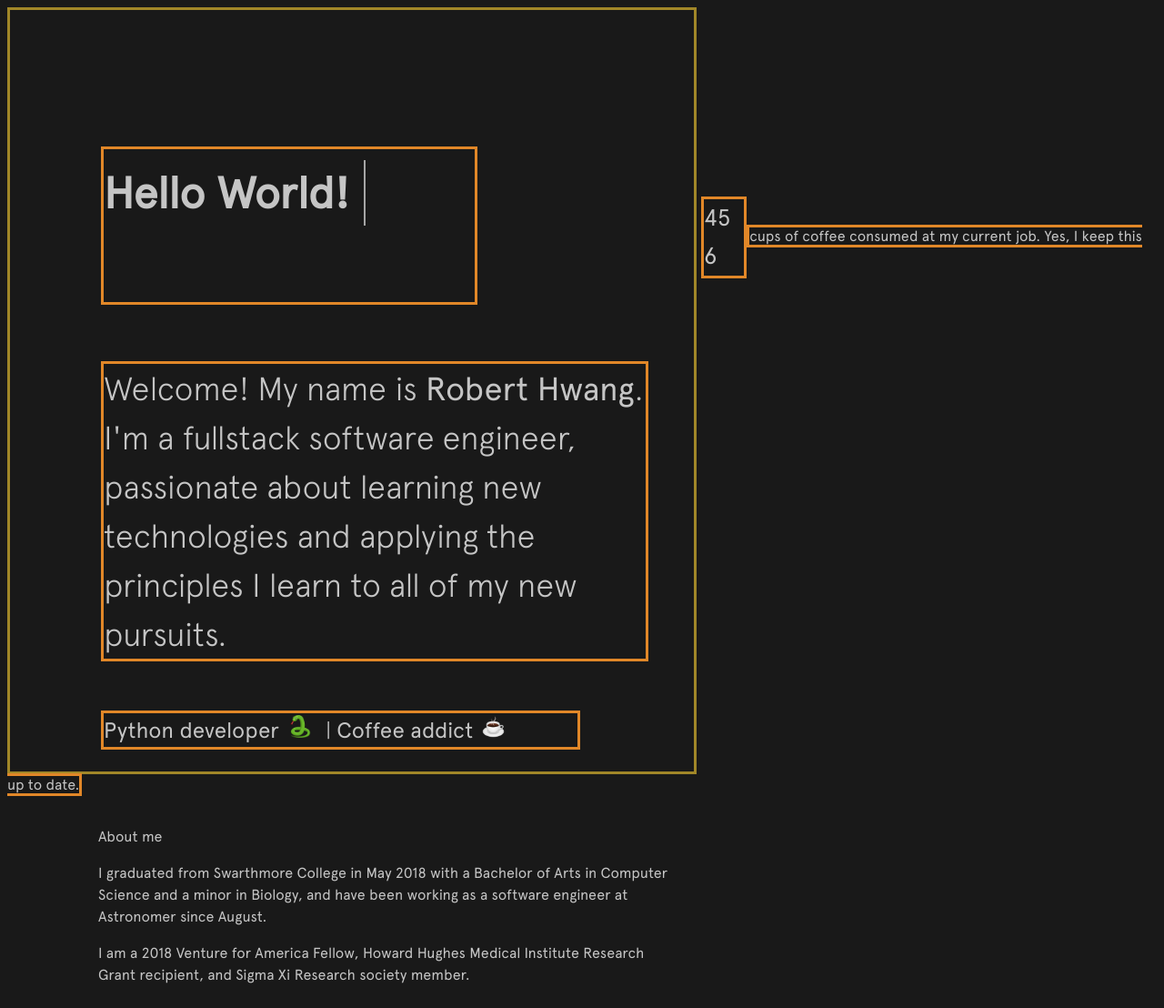
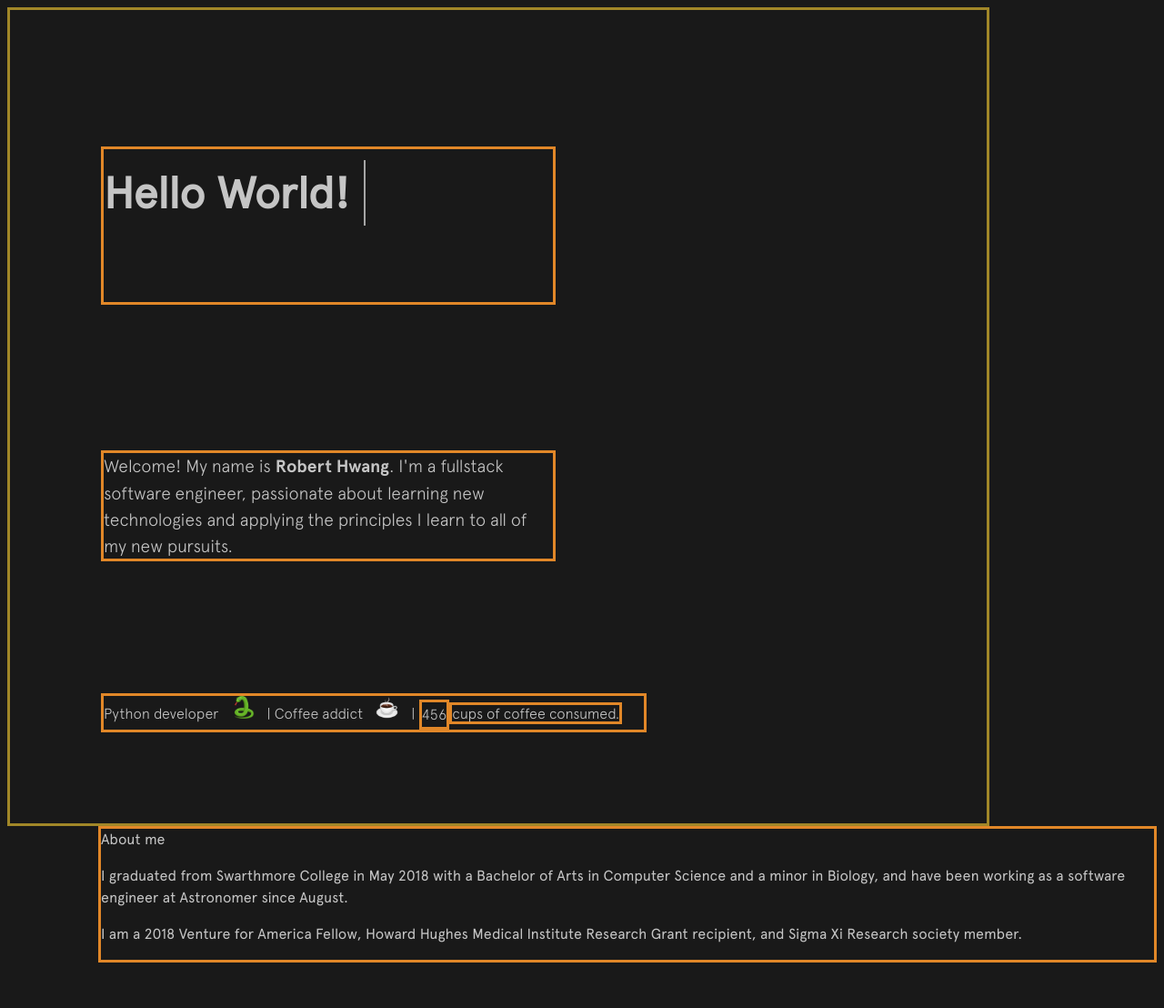
Before and after one commit to rhwang10/rhwang10.github.io, a Jekyll site: the page built from index.html, in a window 1280 px wide. Shown: the whole page at 91% size. Built offline with Jekyll 4.4.1, drawn with Linux system fonts in a browser that asks for light colours; after the commit the page ends 1066 px from its top, so only the background shows below that.

Commit message:
Fix a ton of CSS spacing issues, and refactor all of the flex code

```diff
--- a/_includes/intro.html
+++ b/_includes/intro.html
@@ -1,15 +1,20 @@
-<!-- <header class="intro"> -->
-<header>
-  <div class="intro">
+<header class="intro">
+<!-- <header> -->
   <h1 class="intro__hello">
     <p class="line-1 anim-typewriter">Hello World!</p>
   </h1>
   <h2 class="intro__paragraph">
     Welcome! My name is <span class="name">Robert Hwang</span>. I'm a fullstack software engineer, passionate about learning new technologies and applying the principles I learn to all of my new pursuits.
   </h2>
-    <h3 class="intro__under"><span>Python developer</span><span class="emoji snek"></span> | <span>Coffee addict</span><span class="emoji coffee"></span></h3>
+  <h3 class="intro__under">
+    <span>Python developer</span>
+    <span class="emoji snek"></span>
+    |
+    <span>Coffee addict</span>
+    <span class="emoji coffee"></span>
+    |
+    <span id="odometer" class="odometer">0</span><span class="odometer-text">cups of coffee consumed.</span>
+  </h3>
+
   <!-- <span id="odometer" class="odometer">0</span><span class="odometer-text">cups of coffee consumed at my current job. Yes, I keep this up to date.</span> -->
-
-  </div>
-  <span id="odometer" class="odometer">0</span><span class="odometer-text">cups of coffee consumed at my current job. Yes, I keep this up to date.</span>
 </header>
--- a/css/main.css
+++ b/css/main.css
@@ -36,7 +36,6 @@ html {
   -webkit-box-sizing: border-box;
   -moz-box-sizing: border-box;
   box-sizing: border-box;
-  font-size: 100%;
 }
 
 *, *:before, *:after {
@@ -45,19 +44,11 @@ html {
   box-sizing: inherit;
 }
 
-header {
-  height: 100vh;
-}
-
 body {
   line-height: 1.5;
   font-family: Apercu;
   color: rgba(255,255,255,.75);
   background-color: rgb(25,25,25);
-}
-
-span {
-  font-family:Apercu;
 }
 
 .emoji {
@@ -70,83 +61,88 @@ span {
   background-position: center;
 }
 
-.intro {
+header.intro {
   /* sets the height to 100% of the viewport */
-  /* height: 100vh; */
-  width: 60%;
-  display: inline-flex;
+  height: 100vh;
+  display: flex;
   flex-direction: column;
-  align-items: flex-start;
   border: 3px solid #A18728;
-  font-family:Apercu;
-  font-size: 1.5rem;
+  font-family: Apercu;
+  justify-content: space-between;
+  max-width: 1080px;
 }
 
-.intro h1.intro__hello {
+header.intro h1.intro__hello {
+  display: block;
   margin-left: 100px;
   margin-top: 150px;
-  align-self: stretch;
   border: 3px solid #E18728;
-  width: 55%;
+  max-width: 500px;
+  font-size: 3rem;
 }
 
-.intro h2.intro__paragraph {
-  /* margin: auto; */
-  align-self: stretch;
+header.intro h2.intro__paragraph {
+  display: block;
   font-family:Apercu-Light;
   border: 3px solid #E18728;
   font-weight: 300;
-  width: 80%;
+  max-width: 500px;
   margin-left: 100px;
+  font-size: 1.2rem;
+
 }
 
-.intro.h2.intro__paragraph.name {
+
+header.intro h2.intro__paragraph .name {
   font-family: Apercu-Bold;
-  font-weight: 100;
+  font-weight: 300;
 }
 
-.intro h3.intro__under {
-  align-self: stretch;
+header.intro h3.intro__under {
+  /* align-self: stretch; */
+  display: block;
   font-family: Apercu-Light;
   border: 3px solid #E18728;
   font-weight: 300;
-  width: 70%;
+  max-width: 600px;
   margin-left: 100px;
-  font-size: 1.5rem;
+  margin-bottom: 100px;
+  font-size: 1rem;
 }
 
-.intro h3.intro__under .emoji.snek {
+header.intro h3.intro__under .emoji.snek {
   background-image: url(../images/snek.png);
 }
 
-.intro h3.intro__under .emoji.coffee {
+header.intro h3.intro__under .emoji.coffee {
   background-image: url(../images/coffee.png);
 }
 
-#odometer {
+header.intro #odometer {
   border: 3px solid #E18728;
-  display: inline-flex;
   font-family:Apercu-Light;
-  width: 4%;
-  font-size: 2vw;
-  vertical-align: text;
-
+  max-width: 60px;
 }
 
-.odometer-text {
+header.intro .odometer-text {
   border: 3px solid #E18728;
+}
 
+.section {
+  justify-content: center;
 }
 
 section.aboutme {
-  display: inline-flex;
+  border: 3px solid #E18728;
+  /* position: relative; */
+  display: block;
   font-family:Apercu;
-  flex-direction: column;
   align-items: flex-start;
-  width: 50%;
   margin-left: 100px;
 }
 
 section.aboutme.aboutme__title {
+  border: 3px solid #E18728;
+
   font-size: 2rem;
 }
```
Lines whose indentation alone changed are shown as unchanged.
